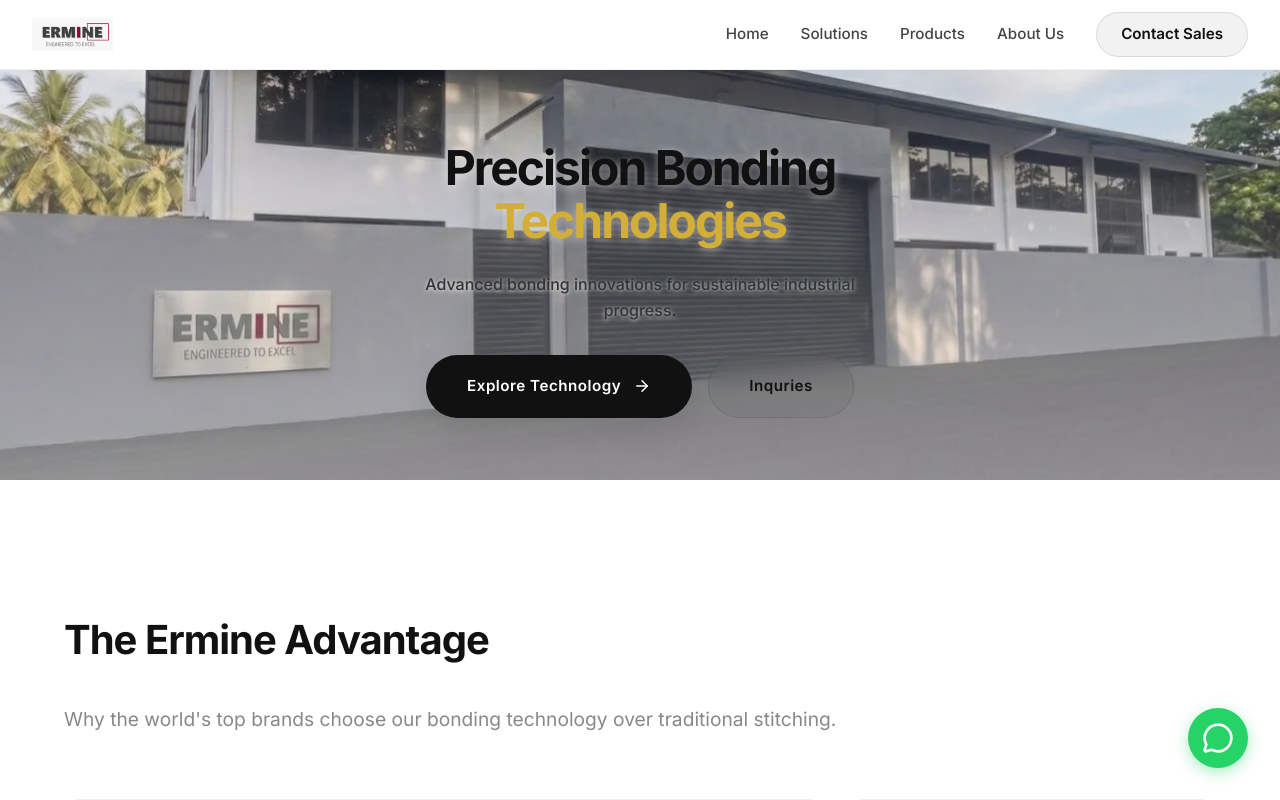
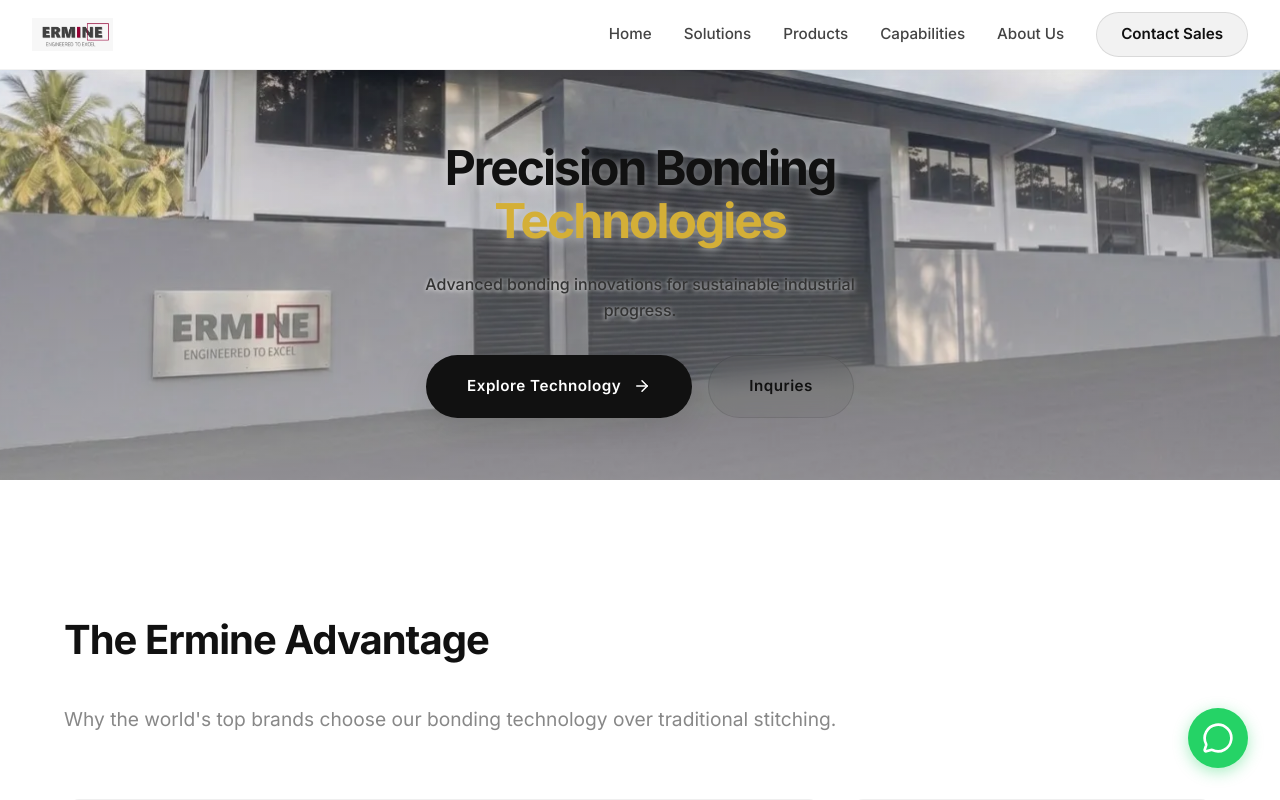
Before and after one commit to AMGRPrabhatha/ermine, a React (Vite) app: page / in a window 1280 px wide. Shown: the top 800 px of the page. Built offline with nearby package versions, Linux system fonts and the light colour scheme; a web font is replaced by a local one.

Commit message:
Update: Added Capabilities link to desktop and mobile navigation

```diff
--- a/src/components/Navbar.jsx
+++ b/src/components/Navbar.jsx
@@ -40,6 +40,11 @@
         </Link>
       </li>
       <li className="nav-item">
+        <Link to="/capabilities" className="nav-links" onClick={() => setIsOpen(false)}>
+          Capabilities
+        </Link>
+      </li>
+      <li className="nav-item">
         <Link to="/about" className="nav-links" onClick={() => setIsOpen(false)}>
           About Us
         </Link>
@@ -67,6 +72,11 @@
       <li className="nav-item">
         <Link to="/products" className="nav-links" onClick={() => setIsOpen(false)}>
           Products
+        </Link>
+      </li>
+      <li className="nav-item">
+        <Link to="/capabilities" className="nav-links" onClick={() => setIsOpen(false)}>
+          Capabilities
         </Link>
       </li>
       <li className="nav-item">
```
